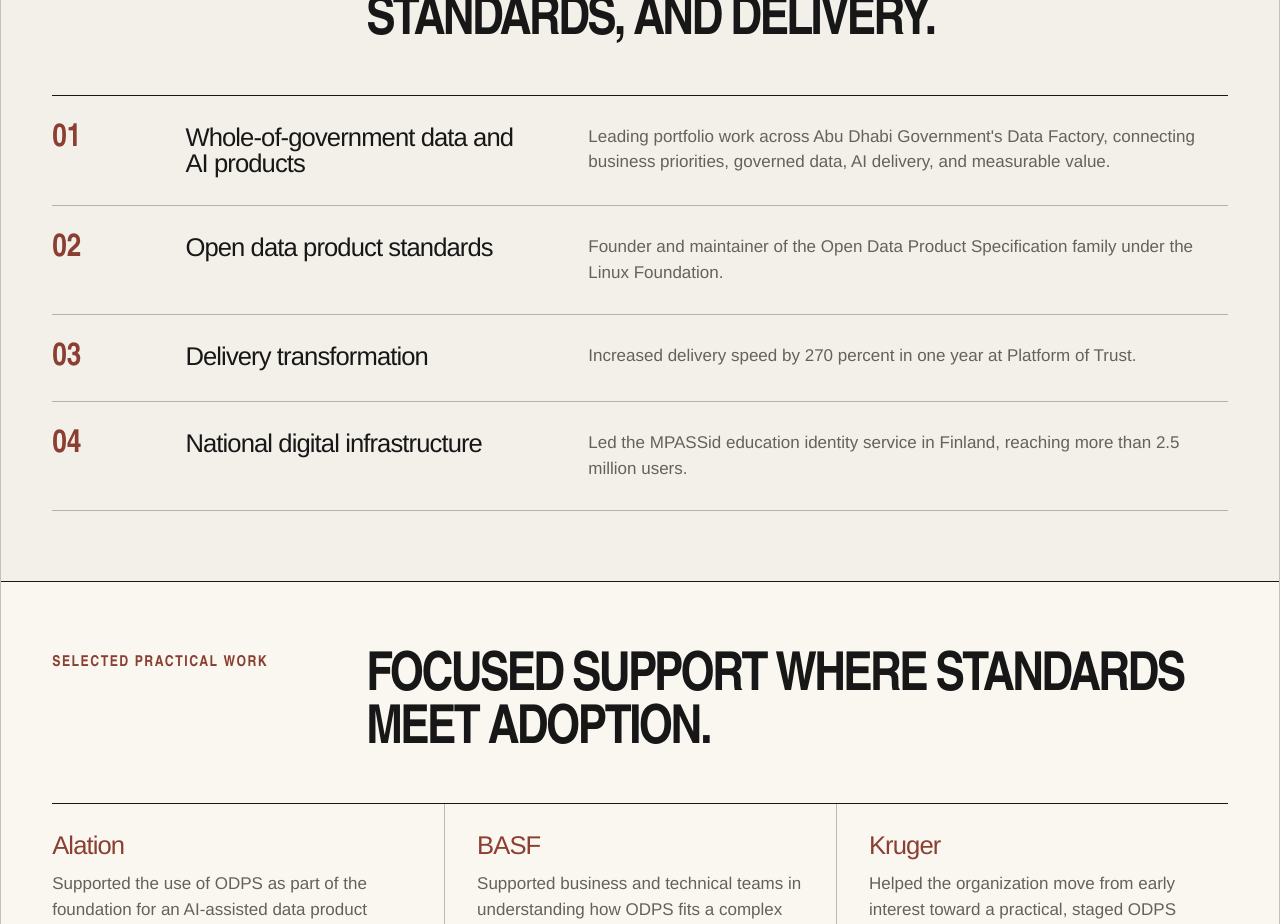
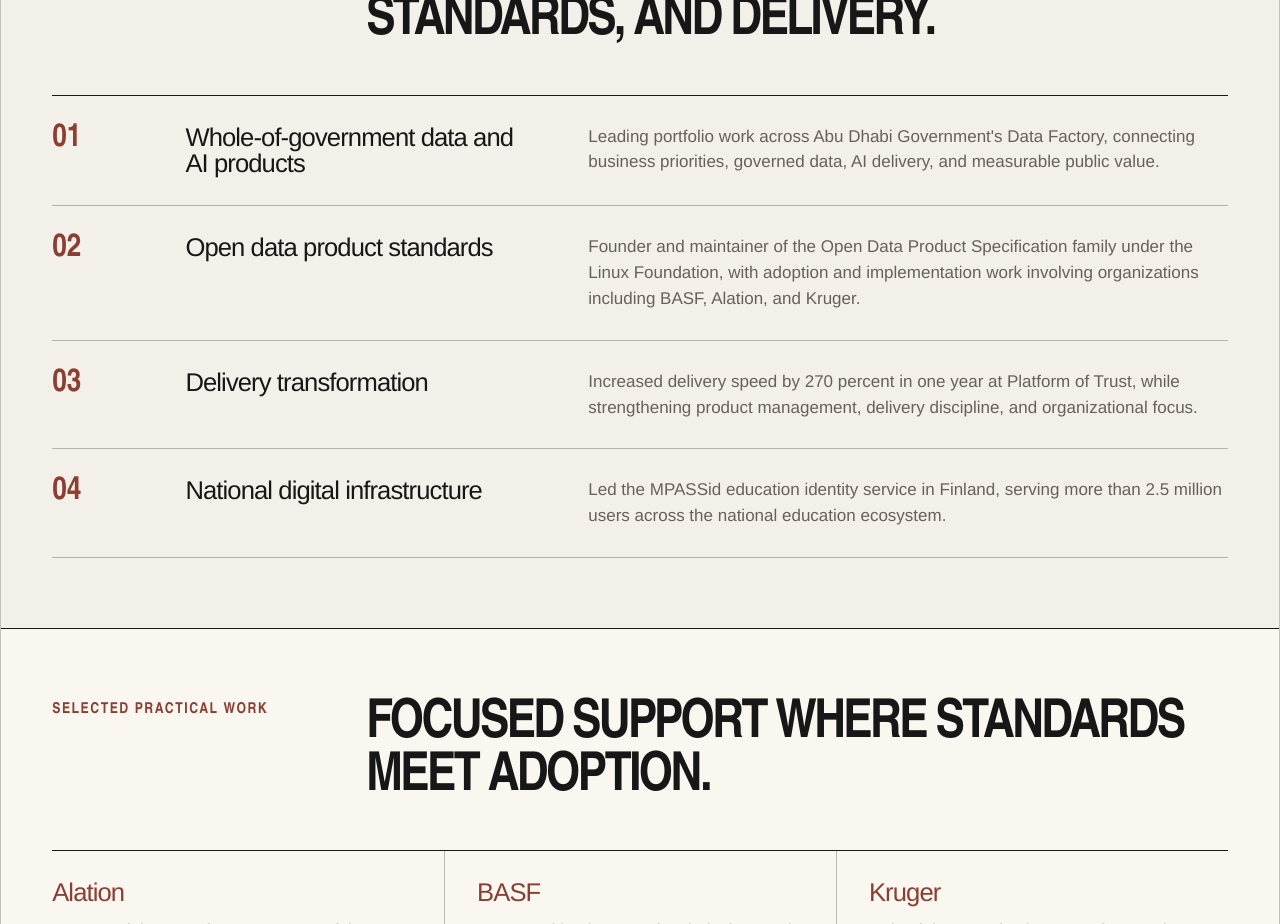
Before and after one commit to kyyberi/jarkko, a Next.js app: page /about in a window 1280 px wide. Shown: the part 940-1864 px from the top of the page. Built offline with nearby package versions, Linux system fonts and the light colour scheme.

Commit message:
Update about proof points

```diff
--- a/app/about/page.tsx
+++ b/app/about/page.tsx
@@ -73,7 +73,7 @@ export default function AboutPage() {
             <p>
               Leading portfolio work across Abu Dhabi Government&apos;s Data
               Factory, connecting business priorities, governed data, AI
-              delivery, and measurable value.
+              delivery, and measurable public value.
             </p>
           </article>
           <article>
@@ -81,7 +81,9 @@ export default function AboutPage() {
             <h3>Open data product standards</h3>
             <p>
               Founder and maintainer of the Open Data Product Specification
-              family under the Linux Foundation.
+              family under the Linux Foundation, with adoption and
+              implementation work involving organizations including BASF,
+              Alation, and Kruger.
             </p>
           </article>
           <article>
@@ -89,15 +91,17 @@ export default function AboutPage() {
             <h3>Delivery transformation</h3>
             <p>
               Increased delivery speed by 270 percent in one year at Platform
-              of Trust.
+              of Trust, while strengthening product management, delivery
+              discipline, and organizational focus.
             </p>
           </article>
           <article>
             <span>04</span>
             <h3>National digital infrastructure</h3>
             <p>
-              Led the MPASSid education identity service in Finland, reaching
-              more than 2.5 million users.
+              Led the MPASSid education identity service in Finland, serving
+              more than 2.5 million users across the national education
+              ecosystem.
             </p>
           </article>
         </div>
```
Also changed, not shown: 1 other file (tests, documents, lock files or other folders).
